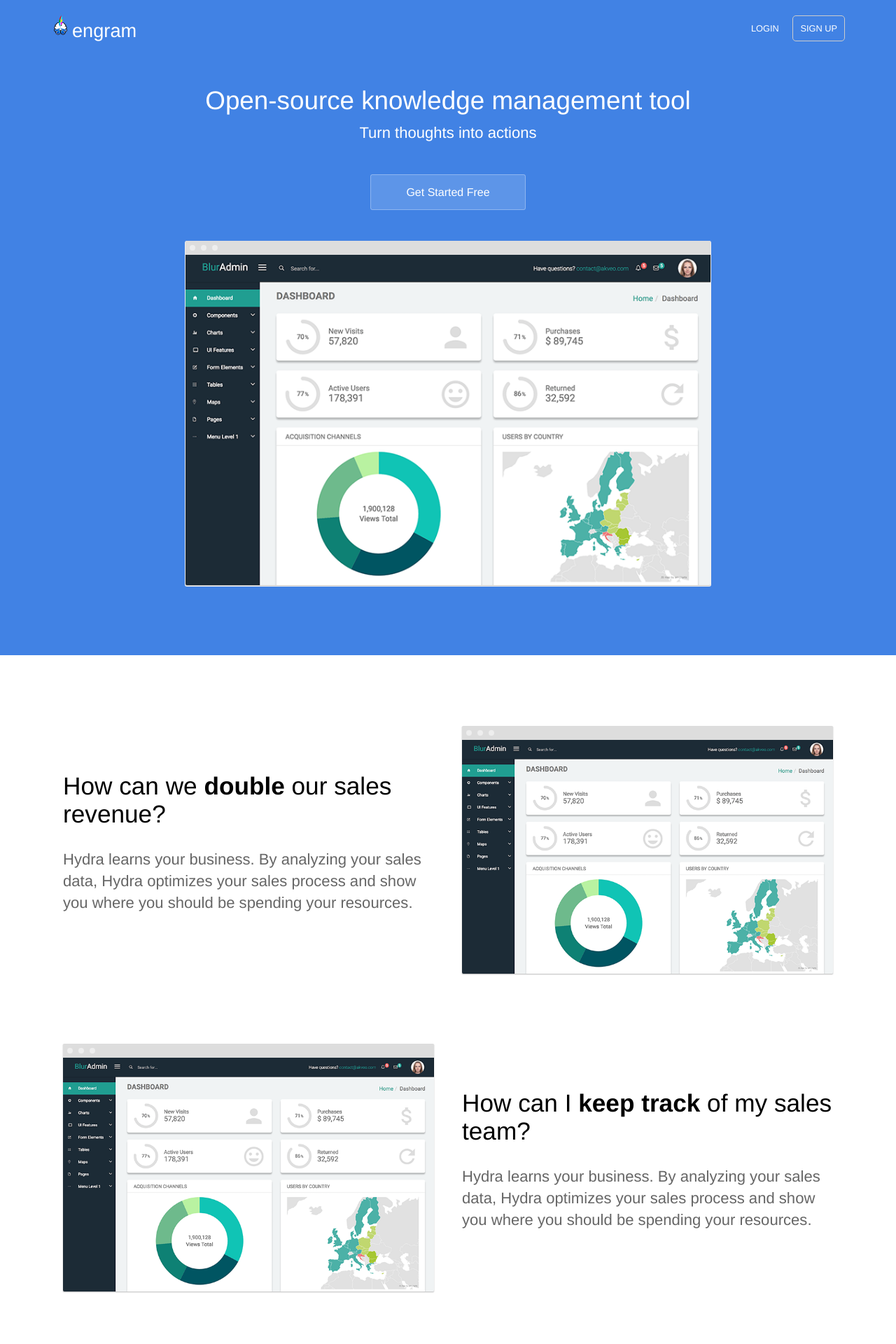
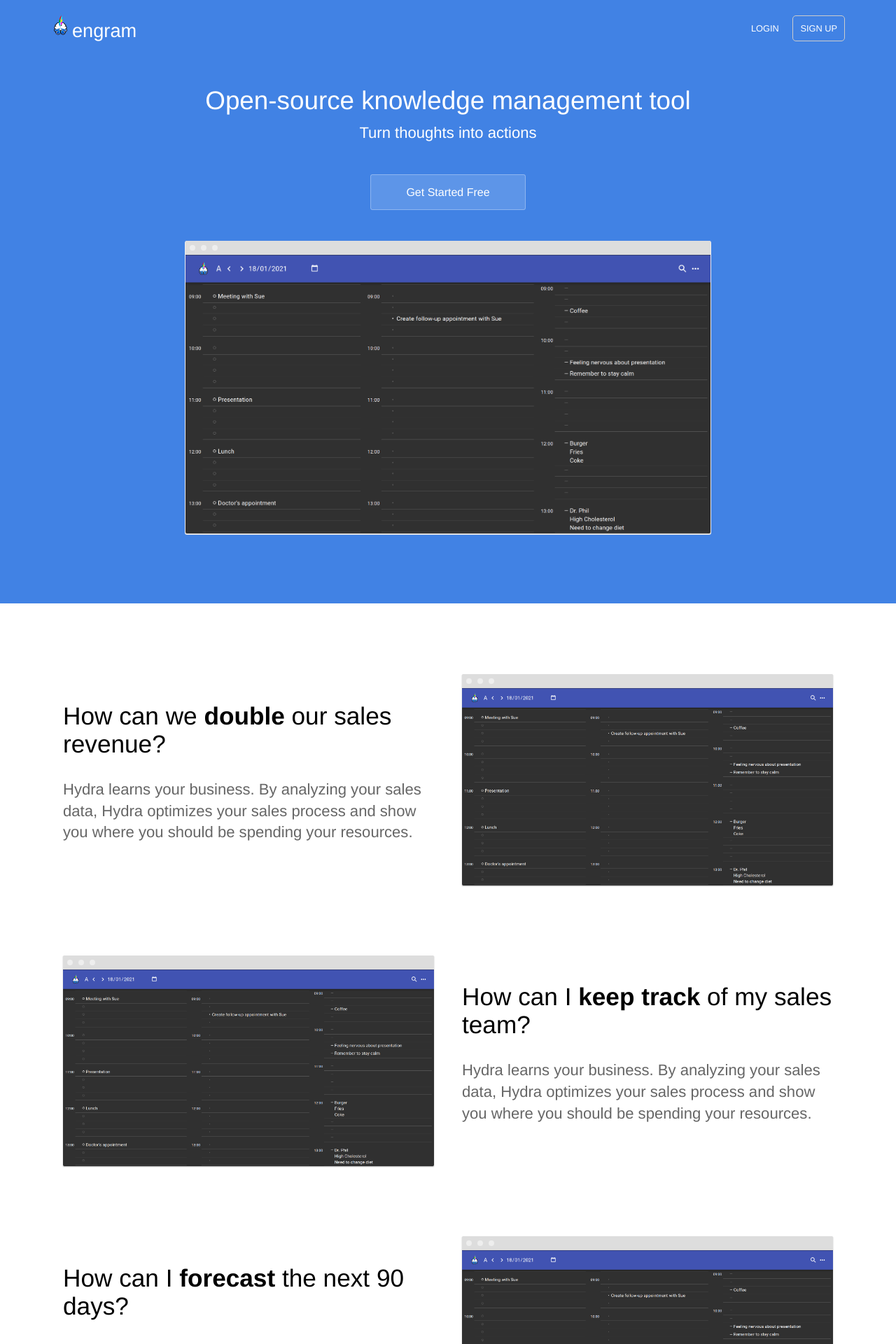
Before and after one commit to engramhq/engram-product-site, a Jekyll site: the page built from index.html, in a window 1280 px wide. Shown: the top 1920 px of the page at 70% size. Built offline with Jekyll 4.4.1, drawn with Linux system fonts in a browser that asks for light colours.

Commit message:
Add agenda screenshot

```diff
--- a/index.html
+++ b/index.html
@@ -7,7 +7,7 @@
 		<p class="subtext editable">Turn thoughts into actions</p>
 		<div class="cta button alt"><a href="{{ site.baseurl }}/sign-up/">Get Started Free</a></div>
 		<div>
-			<img src="{{ site.baseurl }}/images/dashboard.png" alt="Screenshot" class="screenshot editable" />
+			<img src="{{ site.baseurl }}/images/agenda.png" alt="Screenshot" class="screenshot editable" />
 		</div>
 	</div>
 </section>
@@ -20,7 +20,7 @@
 				<p>Hydra learns your business. By analyzing your sales data, Hydra optimizes your sales process and show you where you should be spending your resources. </p>
 			</div>
 			<div class="image">
-				<img src="{{ site.baseurl }}/images/dashboard.png" alt="Screenshot" class="screenshot editable" />
+				<img src="{{ site.baseurl }}/images/agenda.png" alt="Screenshot" class="screenshot editable" />
 			</div>
 		</div>
 	</section>
@@ -32,7 +32,7 @@
 				<p>Hydra learns your business. By analyzing your sales data, Hydra optimizes your sales process and show you where you should be spending your resources.</p>
 			</div>
 			<div class="image">
-				<img src="{{ site.baseurl }}/images/dashboard.png" alt="Screenshot" class="screenshot editable" />
+				<img src="{{ site.baseurl }}/images/agenda.png" alt="Screenshot" class="screenshot editable" />
 			</div>
 		</div>
 	</section>
@@ -44,7 +44,7 @@
 				<p>Hydra learns your business. By analyzing your sales data, Hydra optimizes your sales process and show you where you should be spending your resources.</p>
 			</div>
 			<div class="image">
-				<img src="{{ site.baseurl }}/images/dashboard.png" alt="Screenshot" class="screenshot editable" />
+				<img src="{{ site.baseurl }}/images/agenda.png" alt="Screenshot" class="screenshot editable" />
 			</div>
 		</div>
 	</section>
```
Also changed, not shown: images/agenda.png (added).
